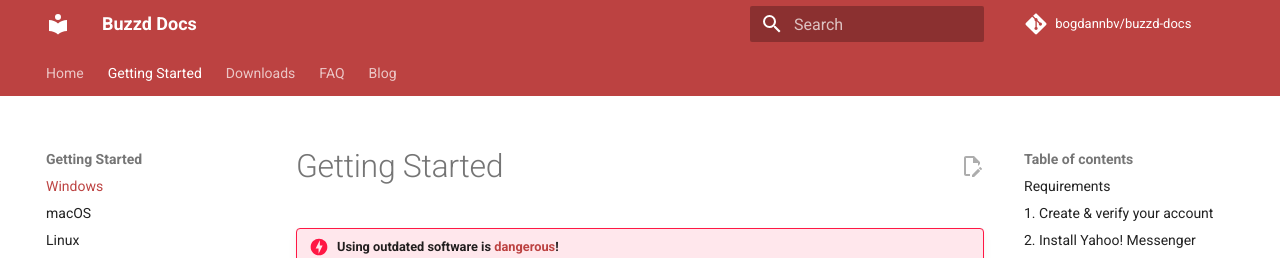
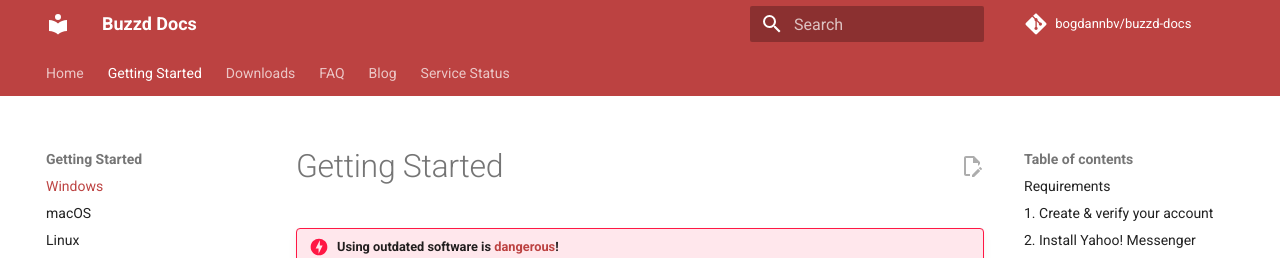
Before and after one commit to bogdannbv/buzzd-docs, an MkDocs documentation site: the page built from docs/index.md, in a window 1280 px wide and 900 px high. Shown: the top 258 px of the window. Built offline with MkDocs 1.6.1 and Material for MkDocs 9.7.7, drawn with Linux system fonts in a browser that asks for light colours; plug-ins that fetch from the network failed and are left out; comment, search, counter and statistics services are not loaded.

Commit message:
Add service status url

```diff
--- a/mkdocs.yml
+++ b/mkdocs.yml
@@ -62,6 +62,7 @@ nav:
   - FAQ: faq.md
   - Blog:
       - blog/index.md
+  - Service Status: https://uptime.buzzd.chat/status/services
 
 extra:
   social:
```
